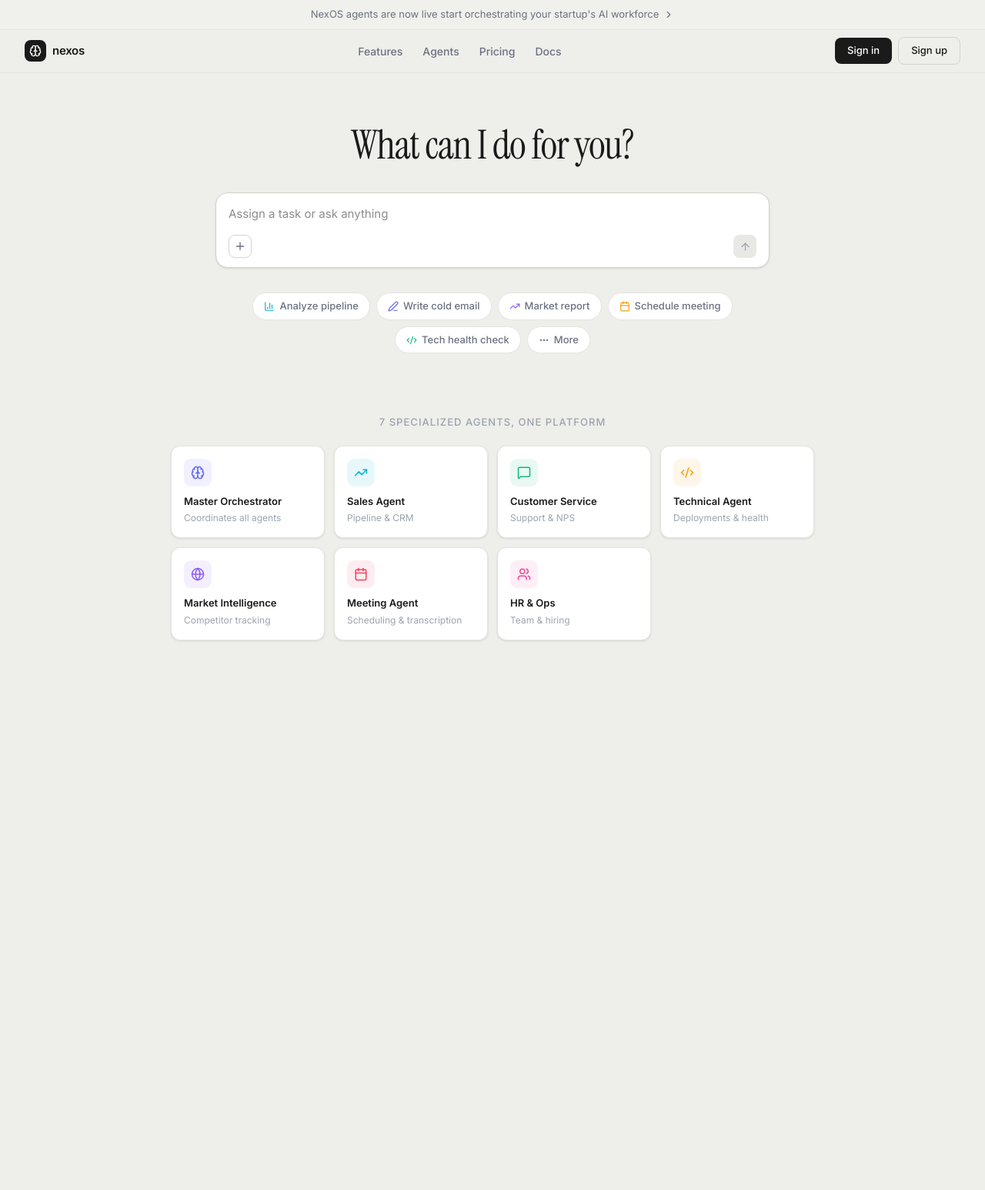
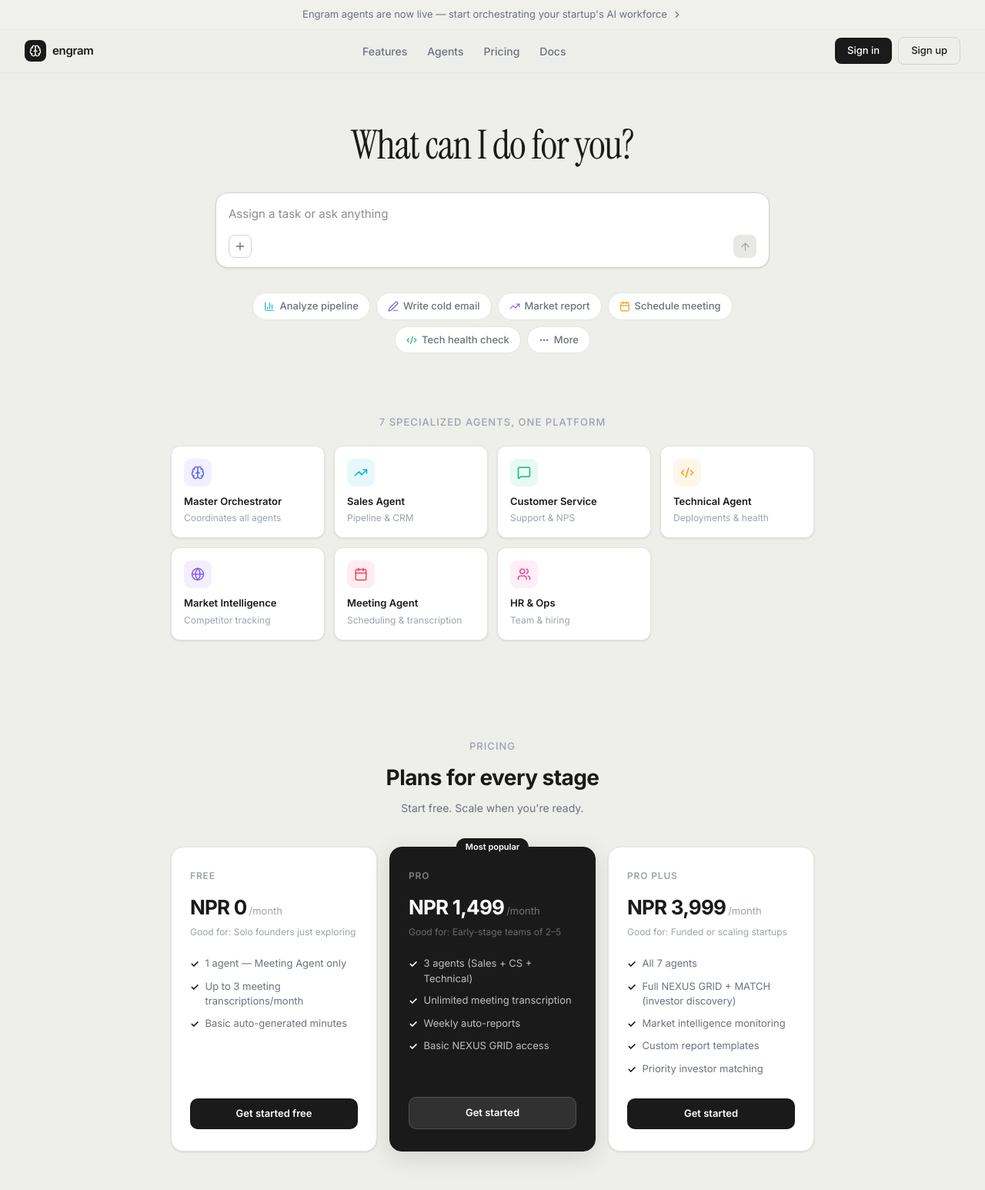
Before and after one commit to VirajSawad1021/Hack-a-Lite-2082-Iris, a Next.js app in the folder OS/: page / in a window 1280 px wide. Shown: the top 1546 px of the page at 77% size. Before the commit the page ends 896 px from the top, so only its background shows below. Built offline with nearby package versions, Linux system fonts and the light colour scheme.

Commit message:
feat: rebrand NexOS -> Engram + pricing + Canopy company profile

```diff
--- a/OS/src/app/layout.tsx
+++ b/OS/src/app/layout.tsx
@@ -18,11 +18,11 @@ const instrumentSerif = Instrument_Serif({
 })
 
 export const metadata: Metadata = {
-  title: 'NexOS — Multi-Agent AI for Startups',
+  title: 'Engram — Multi-Agent AI for Startups',
   description: 'Your startup\'s AI command center. Orchestrate Sales, Support, Engineering, Market Intelligence, and more — from one interface.',
-  keywords: ['AI', 'startup', 'agents', 'orchestration', 'NexOS'],
+  keywords: ['AI', 'startup', 'agents', 'orchestration', 'Engram'],
   openGraph: {
-    title: 'NexOS',
+    title: 'Engram',
     description: 'Multi-Agent AI for Startups',
     type: 'website',
   },
--- a/OS/src/app/login/page.tsx
+++ b/OS/src/app/login/page.tsx
@@ -65,7 +65,7 @@ export default function LoginPage() {
           <div style={{ width: 32, height: 32, background: '#1A1A1A', borderRadius: 9, display: 'flex', alignItems: 'center', justifyContent: 'center' }}>
             <Brain size={18} color="white" />
           </div>
-          <span style={{ fontSize: 16, fontWeight: 600, color: 'var(--text-primary)', letterSpacing: '-0.02em' }}>nexos</span>
+          <span style={{ fontSize: 16, fontWeight: 600, color: 'var(--text-primary)', letterSpacing: '-0.02em' }}>engram</span>
         </div>
 
         {/* Heading */}
--- a/OS/src/app/page.tsx
+++ b/OS/src/app/page.tsx
@@ -64,7 +64,7 @@ export default function LandingPage() {
         <a href="/dashboard" style={{ display: 'inline-flex', alignItems: 'center', gap: 6, color: 'inherit', textDecoration: 'none', transition: 'color 0.12s' }}
            onMouseEnter={e => (e.currentTarget.style.color = 'var(--text-primary)')}
            onMouseLeave={e => (e.currentTarget.style.color = 'var(--text-secondary)')}>
-          NexOS agents are now live  start orchestrating your startup&apos;s AI workforce
+          Engram agents are now live — start orchestrating your startup&apos;s AI workforce
           <ChevronRight size={14} />
         </a>
       </div>
@@ -83,13 +83,13 @@ export default function LandingPage() {
           }}>
             <Brain size={16} color="white" />
           </div>
-          <span style={{ fontSize: 15, fontWeight: 600, color: 'var(--text-primary)', letterSpacing: '-0.02em' }}>nexos</span>
+          <span style={{ fontSize: 15, fontWeight: 600, color: 'var(--text-primary)', letterSpacing: '-0.02em' }}>engram</span>
         </div>
 
         {/* Center links */}
         <div style={{ display: 'flex', gap: 6 }}>
-          {['Features', 'Agents', 'Pricing', 'Docs'].map(l => (
-            <a key={l} href="#" className="nav-link" style={{ padding: '5px 10px', borderRadius: 6 }}
+          {[['Features', '#'], ['Agents', '#'], ['Pricing', '#pricing'], ['Docs', '#']].map(([l, href]) => (
+            <a key={l} href={href} className="nav-link" style={{ padding: '5px 10px', borderRadius: 6 }}
                onMouseEnter={e => (e.currentTarget.style.background = 'var(--bg-landing-card)')}
                onMouseLeave={e => (e.currentTarget.style.background = 'transparent')}>
               {l}
@@ -276,6 +276,108 @@ export default function LandingPage() {
         </div>
       </section>
 
+      {/*  Pricing  */}
+      <section id="pricing" style={{ padding: '64px 32px 80px', maxWidth: 900, margin: '0 auto', width: '100%' }}>
+        <p style={{ fontSize: 13, fontWeight: 500, color: 'var(--text-muted)', textAlign: 'center', marginBottom: 10, textTransform: 'uppercase', letterSpacing: '0.08em' }}>
+          Pricing
+        </p>
+        <h2 style={{ fontSize: 28, fontWeight: 700, color: 'var(--text-primary)', textAlign: 'center', margin: '0 0 8px', letterSpacing: '-0.02em' }}>
+          Plans for every stage
+        </h2>
+        <p style={{ fontSize: 14, color: 'var(--text-secondary)', textAlign: 'center', marginBottom: 40 }}>
+          Start free. Scale when you&apos;re ready.
+        </p>
+        <div style={{ display: 'grid', gridTemplateColumns: 'repeat(auto-fit, minmax(240px, 1fr))', gap: 16 }}>
+          {([
+            {
+              name: 'Free',
+              price: 'NPR 0',
+              period: '/month',
+              highlight: false,
+              badge: null as string | null,
+              good: 'Solo founders just exploring',
+              features: [
+                '1 agent — Meeting Agent only',
+                'Up to 3 meeting transcriptions/month',
+                'Basic auto-generated minutes',
+              ],
+            },
+            {
+              name: 'Pro',
+              price: 'NPR 1,499',
+              period: '/month',
+              highlight: true,
+              badge: 'Most popular' as string | null,
+              good: 'Early-stage teams of 2–5',
+              features: [
+                '3 agents (Sales + CS + Technical)',
+                'Unlimited meeting transcription',
+                'Weekly auto-reports',
+                'Basic NEXUS GRID access',
+              ],
+            },
+            {
+              name: 'Pro Plus',
+              price: 'NPR 3,999',
+              period: '/month',
+              highlight: false,
+              badge: null as string | null,
+              good: 'Funded or scaling startups',
+              features: [
+                'All 7 agents',
+                'Full NEXUS GRID + MATCH (investor discovery)',
+                'Market intelligence monitoring',
+                'Custom report templates',
+                'Priority investor matching',
+              ],
+            },
+          ] as const).map(({ name, price, period, highlight, badge, good, features }) => (
+            <div key={name} style={{
+              padding: '28px 24px', borderRadius: 16,
+              border: highlight ? '1.5px solid #1A1A1A' : '1px solid var(--border-default)',
+              background: highlight ? '#1A1A1A' : 'var(--bg-white)',
+              boxShadow: highlight ? '0 8px 32px rgba(0,0,0,0.12)' : 'var(--shadow-sm)',
+              display: 'flex', flexDirection: 'column', position: 'relative',
+            }}>
+              {badge && (
+                <div style={{
+                  position: 'absolute', top: -12, left: '50%', transform: 'translateX(-50%)',
+                  background: '#1A1A1A', color: '#fff', fontSize: 11, fontWeight: 600,
+                  padding: '3px 12px', borderRadius: 999, whiteSpace: 'nowrap',
+                }}>
+                  {badge}
+                </div>
+              )}
+              <div style={{ fontSize: 12, fontWeight: 600, color: highlight ? 'rgba(255,255,255,0.45)' : 'var(--text-muted)', marginBottom: 12, textTransform: 'uppercase', letterSpacing: '0.07em' }}>{name}</div>
+              <div style={{ display: 'flex', alignItems: 'baseline', gap: 3, marginBottom: 4 }}>
+                <span style={{ fontSize: 26, fontWeight: 700, color: highlight ? '#fff' : 'var(--text-primary)', letterSpacing: '-0.03em' }}>{price}</span>
+                <span style={{ fontSize: 13, color: highlight ? 'rgba(255,255,255,0.4)' : 'var(--text-muted)' }}>{period}</span>
+              </div>
+              <div style={{ fontSize: 12, color: highlight ? 'rgba(255,255,255,0.35)' : 'var(--text-muted)', marginBottom: 22 }}>Good for: {good}</div>
+              <ul style={{ listStyle: 'none', padding: 0, margin: '0 0 28px', display: 'flex', flexDirection: 'column', gap: 9, flex: 1 }}>
+                {features.map(f => (
+                  <li key={f} style={{ display: 'flex', alignItems: 'flex-start', gap: 8, fontSize: 13, color: highlight ? 'rgba(255,255,255,0.72)' : 'var(--text-secondary)' }}>
+                    <span style={{ flexShrink: 0, marginTop: 1, color: highlight ? '#fff' : 'var(--text-primary)', fontWeight: 700 }}>✓</span>
+                    {f}
+                  </li>
+                ))}
+              </ul>
+              <Link href="/signup" style={{
+                display: 'block', textAlign: 'center', padding: '10px 0', borderRadius: 10, fontSize: 13, fontWeight: 600,
+                background: highlight ? 'rgba(255,255,255,0.1)' : '#1A1A1A',
+                color: '#fff', textDecoration: 'none',
+                border: highlight ? '1px solid rgba(255,255,255,0.15)' : 'none',
+                transition: 'background 0.12s',
+              }}
+              onMouseEnter={e => ((e.currentTarget as HTMLElement).style.background = highlight ? 'rgba(255,255,255,0.18)' : '#2E2E2E')}
+              onMouseLeave={e => ((e.currentTarget as HTMLElement).style.background = highlight ? 'rgba(255,255,255,0.1)' : '#1A1A1A')}>
+                {name === 'Free' ? 'Get started free' : 'Get started'}
+              </Link>
+            </div>
+          ))}
+        </div>
+      </section>
+
     </div>
   )
 }
--- a/OS/src/app/settings/company/page.tsx
+++ b/OS/src/app/settings/company/page.tsx
@@ -44,7 +44,7 @@ const FIELDS: {
   {
     key: 'company_name',
     label: 'Company Name',
-    placeholder: 'e.g. NexOS',
+    placeholder: 'e.g. Engram',
   },
   {
     key: 'tagline',
@@ -248,7 +248,7 @@ export default function CompanyProfilePage() {
                 Startup Details
               </div>
               <div style={{ fontSize: 12, color: 'rgba(255,255,255,0.35)', marginTop: 1 }}>
-                Shared with all 8 NexOS agents on every request
+                Shared with all 8 Engram agents on every request
               </div>
             </div>
           </div>
--- a/OS/src/app/signup/page.tsx
+++ b/OS/src/app/signup/page.tsx
@@ -62,7 +62,7 @@ export default function SignupPage() {
             style={{ background: 'linear-gradient(135deg, #6366F1, #06B6D4)' }}>
             <Brain className="w-5 h-5 text-white" />
           </div>
-          <span className="font-bold text-xl gradient-text">NexOS</span>
+          <span className="font-bold text-xl gradient-text">Engram</span>
         </div>
 
         <h2 className="text-3xl font-bold text-white mb-2">Create your workspace</h2>
--- a/OS/src/components/dashboard/AgentSidebar.tsx
+++ b/OS/src/components/dashboard/AgentSidebar.tsx
@@ -74,7 +74,7 @@ export default function AgentSidebar({ collapsed, onToggle }: SidebarProps) {
             }}>
               <Brain size={13} color="white" />
             </div>
-            <span style={{ fontSize: 14, fontWeight: 600, color: '#FFFFFF', letterSpacing: '-0.01em', whiteSpace: 'nowrap' }}>nexos</span>
+            <span style={{ fontSize: 14, fontWeight: 600, color: '#FFFFFF', letterSpacing: '-0.01em', whiteSpace: 'nowrap' }}>engram</span>
           </div>
         )}
         <button onClick={onToggle} style={{
--- a/OS/src/components/dashboard/ChatInterface.tsx
+++ b/OS/src/components/dashboard/ChatInterface.tsx
@@ -94,7 +94,7 @@ export default function ChatInterface() {
     setStreamingState({ events: [], finalText: '', isDone: false })
 
     try {
-      // ── SSE streaming to NexOS backend ────────────────────
+      // ── SSE streaming to Engram backend ────────────────────
       const res = await fetch('http://localhost:8001/chat/stream', {
         method: 'POST',
         headers: { 'Content-Type': 'application/json' },
@@ -151,7 +151,7 @@ export default function ChatInterface() {
       saveMessage('agent', agentReply)  // fire-and-forget to Supabase
     } catch (err) {
       // ── Fallback — backend offline ─────────────────────────
-      console.warn('[NexOS] Stream unavailable, using simulation:', err)
+      console.warn('[Engram] Stream unavailable, using simulation:', err)
       setStreamingState(null)
       await new Promise(r => setTimeout(r, 900 + Math.random() * 600))
       setTyping(activeAgentId, false)
--- a/OS/src/components/dashboard/CompanyProfileModal.tsx
+++ b/OS/src/components/dashboard/CompanyProfileModal.tsx
@@ -143,7 +143,7 @@ export default function CompanyProfileModal({ open, onClose }: Props) {
                 <Input
                   value={profile.company_name}
                   onChange={v => set('company_name', v)}
-                  placeholder="e.g. NexOS"
+                  placeholder="e.g. Engram"
                 />
               </Row>
 
```
Also changed, not shown: 2 other files (tests, documents, lock files or other folders).
